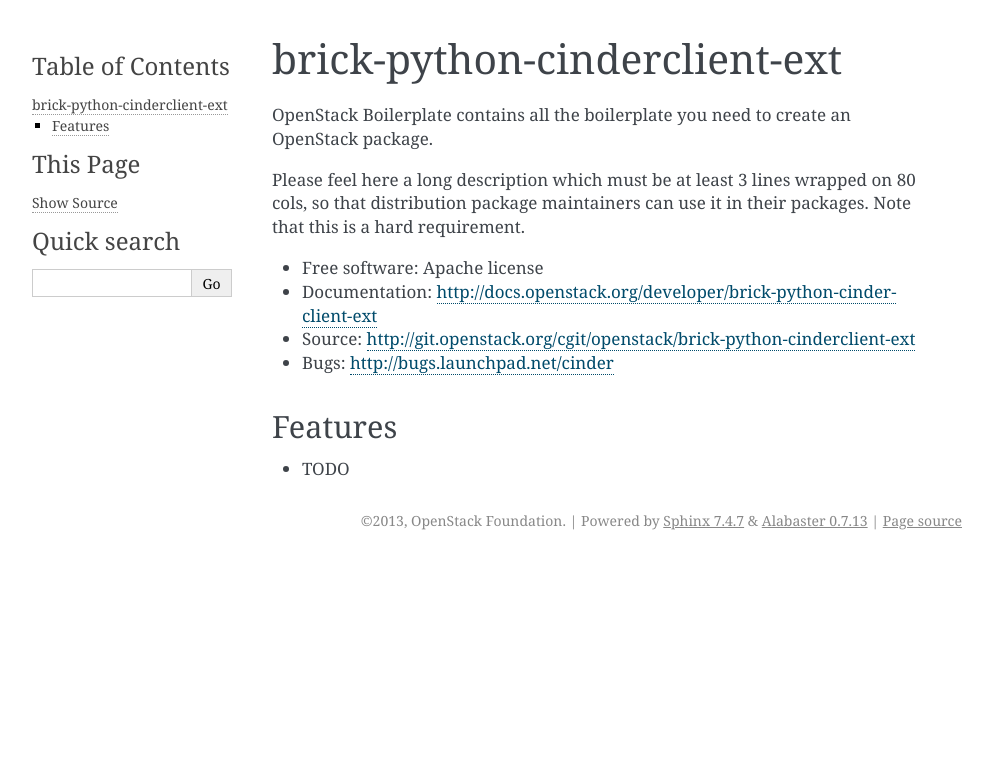
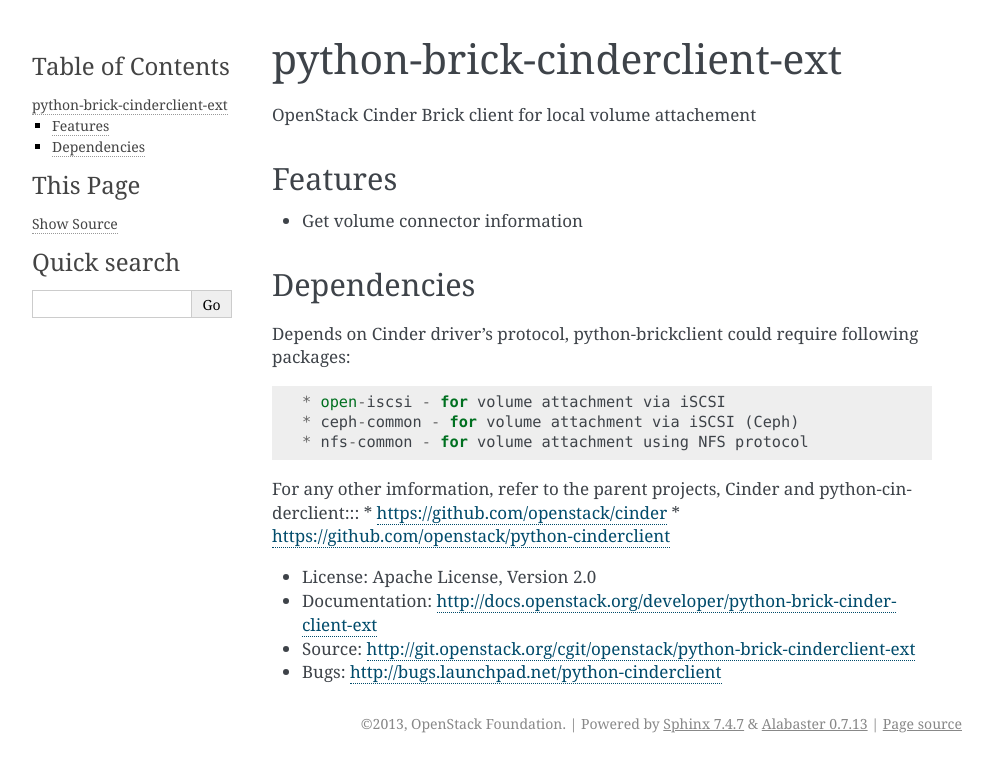
Before and after one commit to openstack/python-brick-cinderclient-ext, a Sphinx documentation site: the page built from doc/source/readme.rst, in a window 1280 px wide. Shown: the top 772 px of the page, without its empty margins (148-1141 px from the left). Built offline with Sphinx 7.4.7, drawn with Linux system fonts in a browser that asks for light colours.

Commit message:
Initial documenation

```diff
--- a/README.rst
+++ b/README.rst
@@ -1,19 +1,31 @@
-===============================
-brick-python-cinderclient-ext
-===============================
+=============================
+python-brick-cinderclient-ext
+=============================
 
-OpenStack Boilerplate contains all the boilerplate you need to create an OpenStack package.
-
-Please feel here a long description which must be at least 3 lines wrapped on
-80 cols, so that distribution package maintainers can use it in their packages.
-Note that this is a hard requirement.
-
-* Free software: Apache license
-* Documentation: http://docs.openstack.org/developer/brick-python-cinderclient-ext
-* Source: http://git.openstack.org/cgit/openstack/brick-python-cinderclient-ext
-* Bugs: http://bugs.launchpad.net/cinder
+OpenStack Cinder Brick client for local volume attachement
 
 Features
 --------
 
-* TODO
+* Get volume connector information
+
+
+Dependencies
+------------
+
+Depends on Cinder driver's protocol, python-brickclient could require following
+packages::
+
+* open-iscsi - for volume attachment via iSCSI
+* ceph-common - for volume attachment via iSCSI (Ceph)
+* nfs-common - for volume attachment using NFS protocol
+
+For any other imformation, refer to the parent projects, Cinder and
+python-cinderclient:::
+*  https://github.com/openstack/cinder
+*  https://github.com/openstack/python-cinderclient
+
+* License: Apache License, Version 2.0
+* Documentation: http://docs.openstack.org/developer/python-brick-cinderclient-ext
+* Source: http://git.openstack.org/cgit/openstack/python-brick-cinderclient-ext
+* Bugs: http://bugs.launchpad.net/python-cinderclient
```
Also changed, not shown: doc/source/usage.rst (+8 -4 lines).
